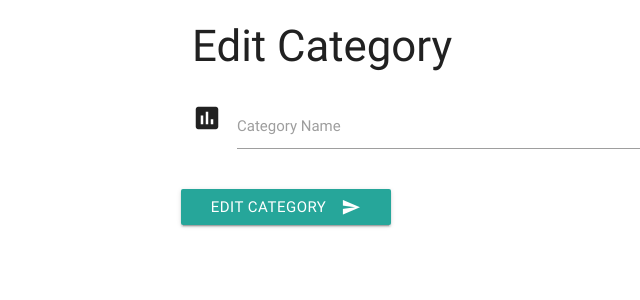
After one commit to bravoalpha79/MongoDB-task-manager, a Flask app: template templates/editcategory.html in a window 1280 px wide. The commit adds this page. Shown: the top 300 px of the page, without its empty margins (0-640 px from the left). Run offline with Flask 2, Linux system fonts and the light colour scheme; the template is opened without the code that fills it, so the values that code supplies are empty; some libraries are stand-ins or nearby versions.

Commit message:
add edit/update categories functionality and corresponding app route

```diff
--- a/app.py
+++ b/app.py
@@ -67,6 +67,20 @@ def get_categories():
                            categories=mongo.db.categories.find())
 
 
+@app.route("/edit_category/<category_id>")
+def edit_category(category_id):
+    return render_template("editcategory.html",
+                           category=mongo.db.categories.find_one({"_id": ObjectId(category_id)}))
+
+
+@app.route("/update_category/<category_id>", methods=["POST"])
+def update_category(category_id):
+    mongo.db.categories.update(
+        {"_id": ObjectId(category_id)},
+        {"category_name": request.form.get("category_name")})
+    return redirect(url_for("get_categories"))
+
+
 if __name__ == "__main__":
     app.run(host=os.environ.get("IP"),
             port=int(os.environ.get("PORT")),
--- a/templates/categories.html
+++ b/templates/categories.html
@@ -8,7 +8,7 @@
     <li>
       <div class="collapsible-header">
           <a href=""class="waves-effect waves-light btn btn-small">Del</a>
-          <a href="" class="waves-effect waves-light btn btn-small blue">Edit</a>
+          <a href="{{url_for('edit_category', category_id=category._id)}}" class="waves-effect waves-light btn btn-small blue">Edit</a>
         <div class="task-header">
           <strong>{{category.category_name}}</strong>
         </div>
--- /dev/null
+++ b/templates/editcategory.html
@@ -0,0 +1,25 @@
+{% extends "base.html" %}
+{% block content %}
+
+<h3>Edit Category</h3>
+<div class="row">
+    <form action="{{url_for('update_category', category_id=category._id)}}"" method="POST" class="col s12">
+
+      <div class="row">
+        <div class="input-field col s12">
+          <i class="material-icons prefix">poll</i>
+          <input id="category_name" name="category_name" type="text" class="validate" value="{{category.category_name}}">
+          <label for="category_name">Category Name</label>
+        </div>
+      </div>
+
+      <div class="row">
+        <button class="btn waves-effect waves-light" type="submit" name="action">Edit Category
+          <i class="material-icons right">send</i>
+        </button>
+      </div>
+    </form>
+  </div>
+
+
+{% endblock %}
```
